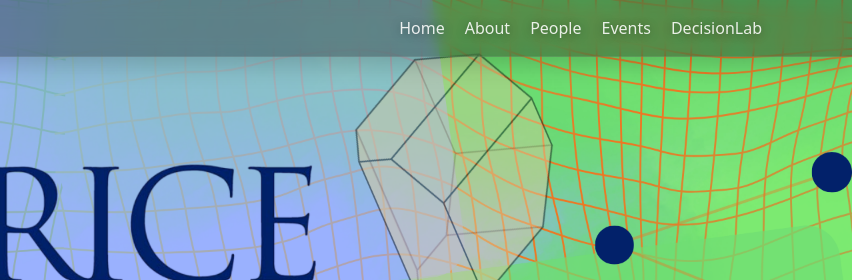
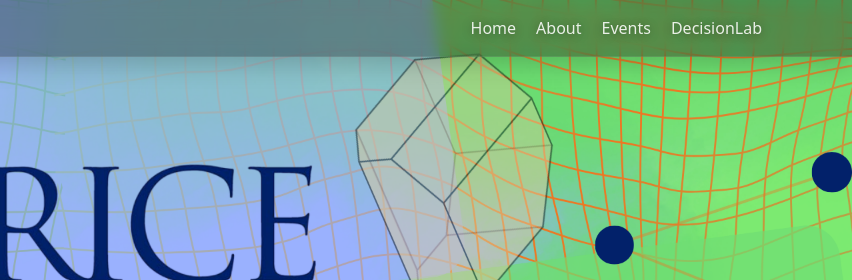
Before and after one commit to Rice-INFORMS/riceinforms.org, a plain HTML site: page index.html in a window 1280 px wide. Shown: the top 280 px of the page, 428-1280 px from the left. Drawn offline with nearby package versions, Linux system fonts and the light colour scheme.

Commit message:
Disabling 'people' tab

```diff
--- a/index.html
+++ b/index.html
@@ -36,7 +36,10 @@
         <ul class="navbar-nav ms-auto gap-lg-1">
           <li class="nav-item"><a class="nav-link" data-nav href="/">Home</a></li>
           <li class="nav-item"><a class="nav-link" data-nav href="about/">About</a></li>
-          <li class="nav-item"><a class="nav-link" data-nav href="people/">People</a></li>
+
+          <!-- Disabling 'People' page-->
+          <!-- <li class="nav-item"><a class="nav-link" data-nav href="people/">People</a></li> -->
+
           <li class="nav-item"><a class="nav-link" data-nav href="events/">Events</a></li>
           <li class="nav-item"><a class="nav-link" data-nav href="decisionlab/">DecisionLab</a></li>
         </ul>
```
